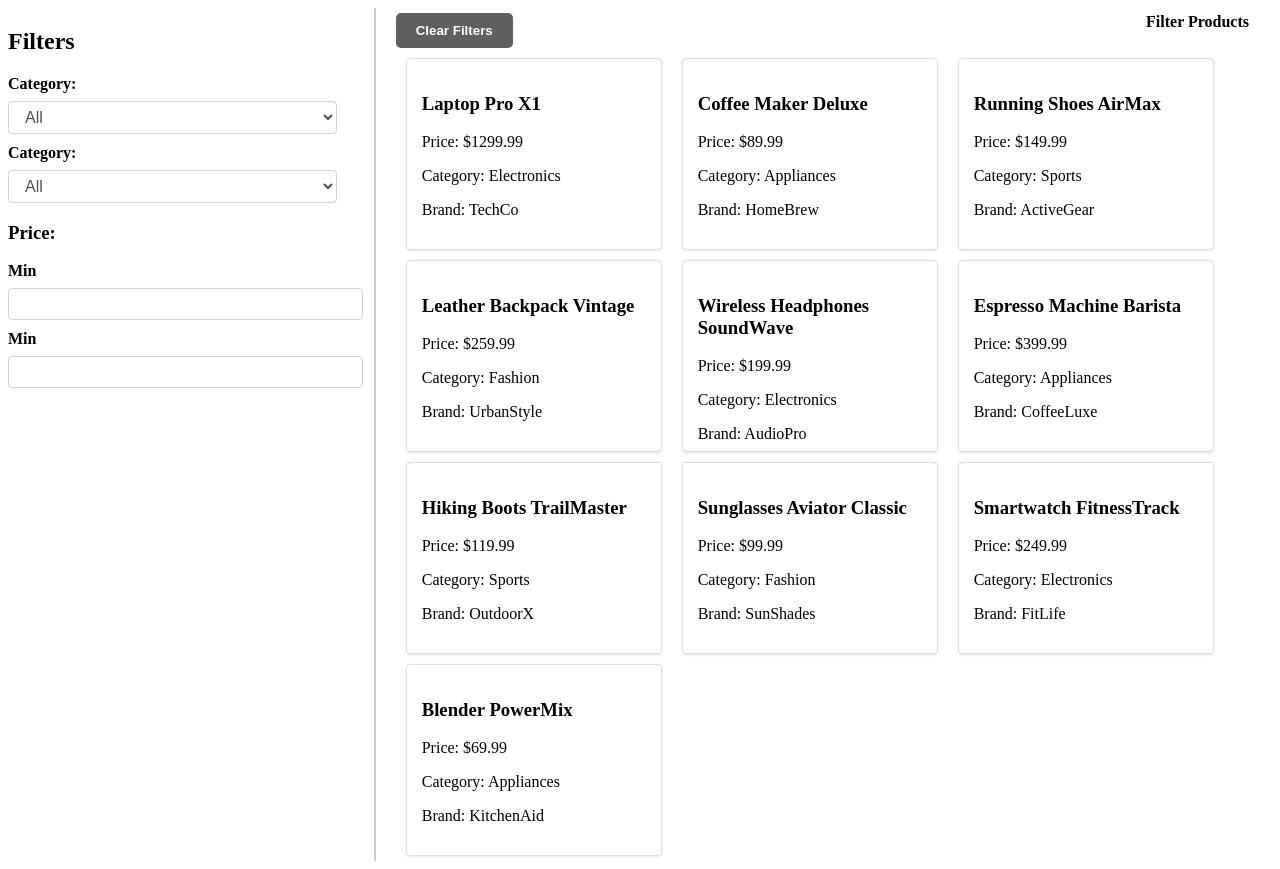
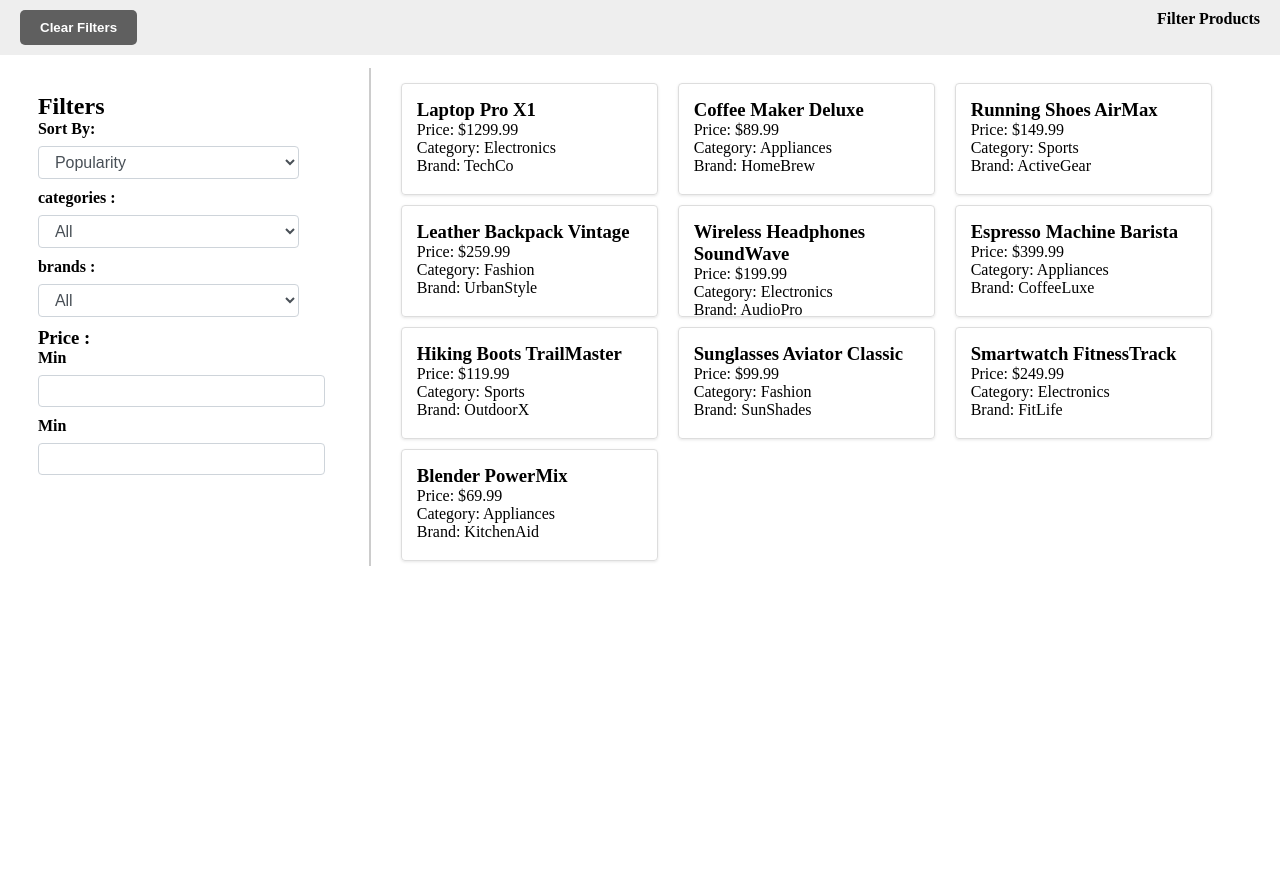
Before and after one commit to marim27/product_filter, a React (Vite) app: page / in a window 1280 px wide. After the commit the page ends 800 px from the top, so only its background shows below. Built offline with nearby package versions, Linux system fonts and the light colour scheme.

Commit message:
sort filter

```diff
--- a/src/App.css
+++ b/src/App.css
@@ -0,0 +1 @@
+*{margin: 0;}
--- a/src/App.jsx
+++ b/src/App.jsx
@@ -4,9 +4,7 @@ import ProductFilter from './components/ProductFilter'
 function App() {
 
   return (
-    <>
       <ProductFilter/>
-    </>
   )
 }
 
--- /dev/null
+++ b/src/components/Header.jsx
@@ -0,0 +1,12 @@
+/* eslint-disable react/prop-types */
+import classes from '../styles/header.module.css';
+export default function Header({clearFilters}) {
+    return (
+        <>
+        <nav className={`${classes.product_navbar}`}>
+                    <button onClick={clearFilters} className={`${classes.clear_btn}`}>Clear Filters</button>
+                    <div className={`${classes.heading}`}>Filter Products</div>
+                </nav>
+        </>
+    )
+}
--- a/src/components/ProductFilter.jsx
+++ b/src/components/ProductFilter.jsx
@@ -2,6 +2,8 @@ import classes from '../styles/ProductFilter.module.css';
 import { useState, useEffect } from 'react';
 import Select from './Select';
 import Input from './Input';
+import Header from './Header';
+import SortedFilter from './SortedFilter';
 
 const ProductFilter = () => {
     const [products, setProducts] = useState([]);
@@ -12,7 +14,7 @@ const ProductFilter = () => {
     const [selectedCategory, setSelectedCategory] = useState('');
     const [minPrice, setMinPrice] = useState('');
     const [maxPrice, setMaxPrice] = useState('');
-
+    const [sortOption, setSortOption] = useState('');
     useEffect(() => {
         fetch('./data.json')
             .then(response => response.json())
@@ -29,39 +31,55 @@ const ProductFilter = () => {
         const filterProducts = () => {
             const min = parseFloat(minPrice) || 0;
             const max = parseFloat(maxPrice) || Infinity;
-            const filtered = products.filter(product => {
+            let filtered = products.filter(product => {
                 const matchesCategory = selectedCategory === '' || product.category === selectedCategory;
                 const matchesBrand = selectedBrands.length === 0 || selectedBrands.includes(product.brand);
                 const matchesPrice = product.price >= min && product.price <= max;
                 return matchesCategory && matchesPrice && matchesBrand;
             });
+            if (sortOption === 'price-asc') {
+                filtered = filtered.sort((a, b) => a.price - b.price);
+            } else if (sortOption === 'price-desc') {
+                filtered = filtered.sort((a, b) => b.price - a.price);
+            } else if (sortOption === 'name-asc') {
+                filtered = filtered.sort((a, b) => a.name.localeCompare(b.name));
+            } else if (sortOption === 'name-desc') {
+                filtered = filtered.sort((a, b) => b.name.localeCompare(a.name));
+            }
             setFilteredProducts(filtered);
         };
         filterProducts();
-    }, [selectedCategory, minPrice, maxPrice, products, selectedBrands]);
-
+    }, [selectedCategory, minPrice, maxPrice, products, selectedBrands, sortOption]);
     const clearFilters = () => {
         setSelectedCategory('');
         setSelectedBrands([]);
         setMinPrice('');
         setMaxPrice('');
-        // setSortOption('');
+        setSortOption('');
         setFilteredProducts(products);
     };
     return (
+        <main>
+            <Header clearFilters={clearFilters} />
             <div className={`${classes.parent}`}>
-            <div className={`${classes.parent_sidebar}`}>
+                <aside className={`${classes.parent_sidebar}`}>
                     <h2>Filters</h2>
                     <div className={`${classes.filters}`}>
+                        <SortedFilter
+                        sortOption={sortOption}
+                        setSortOption={setSortOption}
+                        />
                         <Select selectedFilter={selectedCategory}
                             setSelectedFilter={setSelectedCategory}
                             filterProduct={categories}
+                            filterType={`categories`}
                         />
                         <Select selectedFilter={selectedBrands}
                             setSelectedFilter={setSelectedBrands}
                             filterProduct={brands}
+                            filterType={`brands`}
                             />
-                    <h3>Price:</h3>
+                        <h3>Price :</h3>
                         <Input price={minPrice}
                             setPrice={setMinPrice}
                         />
@@ -69,12 +87,8 @@ const ProductFilter = () => {
                             setPrice={setMaxPrice}
                         />
                     </div>
-            </div>
+                </aside>
                 <div className={`${classes.product_side}`}>
-                <div className={`${classes.product_side_top}`}>
-                    <button onClick={clearFilters} className={`${classes.clear_btn}`}>Clear Filters</button>
-                    <div className={`${classes.heading}`}>Filter Products</div>
-                </div>
                     <div className={`${classes.product_list}`}>
                         {filteredProducts.length === 0 ? (
                             <p>No results found</p>
@@ -91,6 +105,7 @@ const ProductFilter = () => {
                     </div>
                 </div>
             </div>
+        </main>
     );
 };
 
--- a/src/components/Select.jsx
+++ b/src/components/Select.jsx
@@ -1,10 +1,9 @@
 /* eslint-disable react/prop-types */
 import classes from '../styles/sidebar.module.css'
-export default function Select({ selectedFilter, setSelectedFilter, filterProduct }) {
+export default function Select({ selectedFilter, setSelectedFilter, filterProduct, filterType }) {
     return (
-        <>
             <div className={`${classes.filters_div}`}>
-                <label className={`${classes.filters_label}`} htmlFor="category">Category:</label>
+                <label className={`${classes.filters_label}`} htmlFor="category">{filterType} :</label>
                 <select
                     id="category"
                     value={selectedFilter}
@@ -16,6 +15,5 @@ export default function Select({ selectedFilter, setSelectedFilter, filterProduc
                     ))}
                 </select>
             </div>
-        </>
     )
 }
--- /dev/null
+++ b/src/components/SortedFilter.jsx
@@ -0,0 +1,22 @@
+/* eslint-disable react/prop-types */
+import classes from '../styles/sidebar.module.css'
+
+export default function SortedFilter({ sortOption, setSortOption }) {
+    return (
+        <main className={`${classes.filters_div}`}>
+            <label htmlFor="sortOption" className={`${classes.filters_label}`}>Sort By:</label>
+            <select
+                id="sortOption"
+                value={sortOption}
+                onChange={(e) => setSortOption(e.target.value)}
+                className={`${classes.filters_input}`}
+            >
+                <option value="">Popularity</option>
+                <option value="price-asc">Lowest price</option>
+                <option value="price-desc"> Highest price</option>
+                <option value="name-asc">A to Z</option>
+                <option value="name-desc">Z to A</option>
+            </select>
+        </main>
+    )
+}
--- a/src/styles/ProductFilter.module.css
+++ b/src/styles/ProductFilter.module.css
@@ -1,20 +1,19 @@
 .parent{
     display: flex;
-    padding-right: 3px;
+    padding: 1%;
+
 }
 .parent_sidebar{
     border-right: solid 2px #ccc;
-    width: 30%;
+    width: 25%;
+    padding: 2%;
 }
 .product_side{
     width: 70%;
     padding: 5px 20px;
 
 }
-.product_side_top{
-display: flex;
-justify-content: space-between;
-}
+
 .product_list {
     display: flex;
     flex-wrap: wrap;
@@ -27,28 +26,17 @@ justify-content: space-between;
     margin: 10px 10px 0 10px ;
     padding: 15px;
     width: 30%;
-    height: 12rem;
+    height: 7rem;
     box-sizing: border-box;
     transition: transform 0.2s;
 
 }
-.heading{
-    font-weight: 800;
-}
-.clear_btn {
-    padding: 10px 20px;
-    border-radius: 5px;
-    font-weight: 700;
-    border: none;
-    background-color: rgb(95, 95, 95);
-    color: #fff;
-    cursor: pointer;
-  }
+
 @media (max-width: 576px) {
     .product {
         width: 100%;
         text-align: center;
-    height: 15rem;
+    height: 10rem;
     }
 
     .filters_input {
@@ -65,4 +53,8 @@ justify-content: space-between;
     .product_side_top{
         display: block;
         }
+        .parent_sidebar{
+            border-right: solid 2px #ccc;
+            width: 45%;
+        }
 }
--- /dev/null
+++ b/src/styles/header.module.css
@@ -0,0 +1,23 @@
+.heading {
+    font-weight: 800;
+}
+
+.clear_btn {
+    padding: 10px 20px;
+    border-radius: 5px;
+    font-weight: 700;
+    border: none;
+    background-color: rgb(95, 95, 95);
+    color: #fff;
+    cursor: pointer;
+}
+
+.product_navbar {
+    display: flex;
+    justify-content: space-between;
+    padding: 10px 20px;
+    position: sticky;
+    top: 0;
+    background-color: #eee;
+    margin: 0;
+}
--- a/src/styles/sidebar.module.css
+++ b/src/styles/sidebar.module.css
@@ -1,7 +1,3 @@
-.parent_sidebar{
-    border-right: solid 2px #ccc;
-    width: 30%;
-}
 .filters {
     margin: 20px;
     width: 88%;
@@ -9,7 +5,7 @@
 
 .filters_div {
     margin-bottom: 10px;
-    width: 100%;
+    width: 95%;
 }
 
 .label_brand{
@@ -61,10 +57,6 @@
 }
 
 @media (max-width: 576px) {
-    .parent{
-        border-right: solid 2px #ccc;
-        width: 45%;
-    }
     .filters {
         width: 70%;
     }
```
Lines whose indentation alone changed are shown as unchanged.
